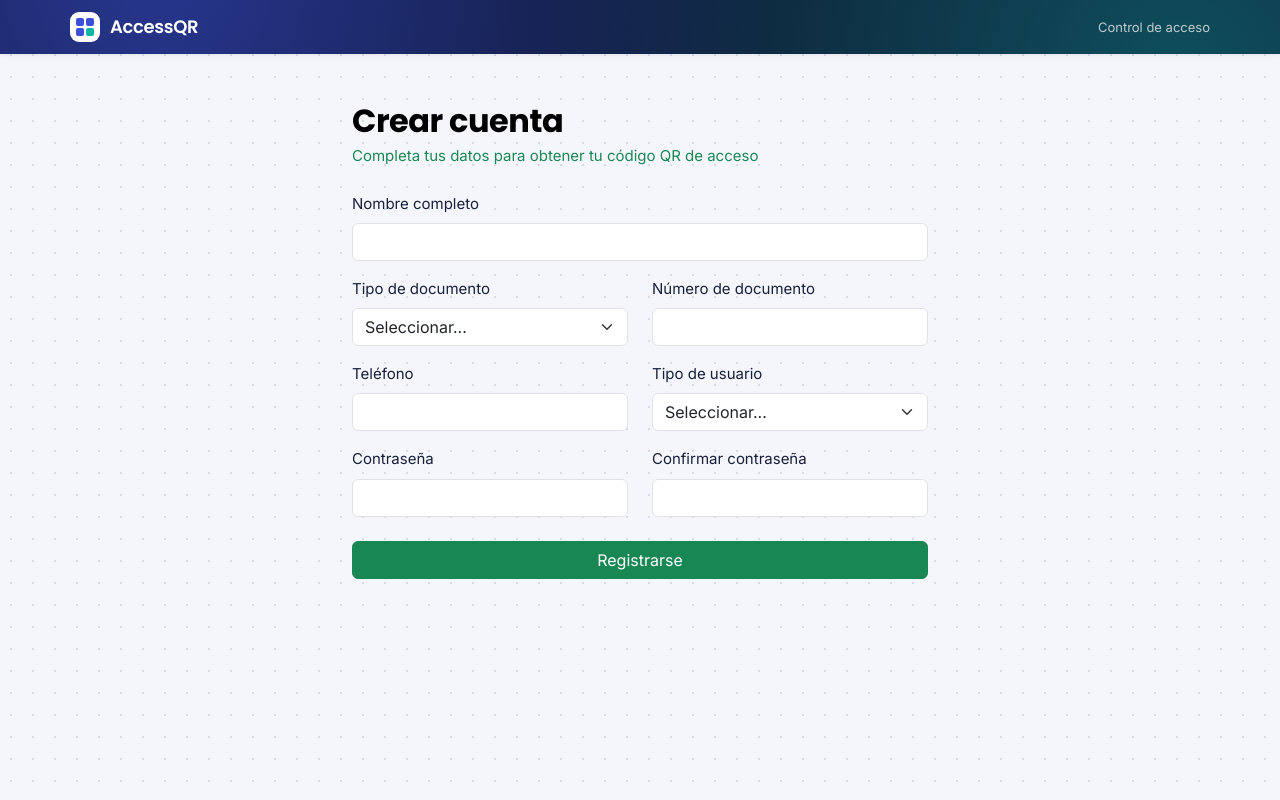
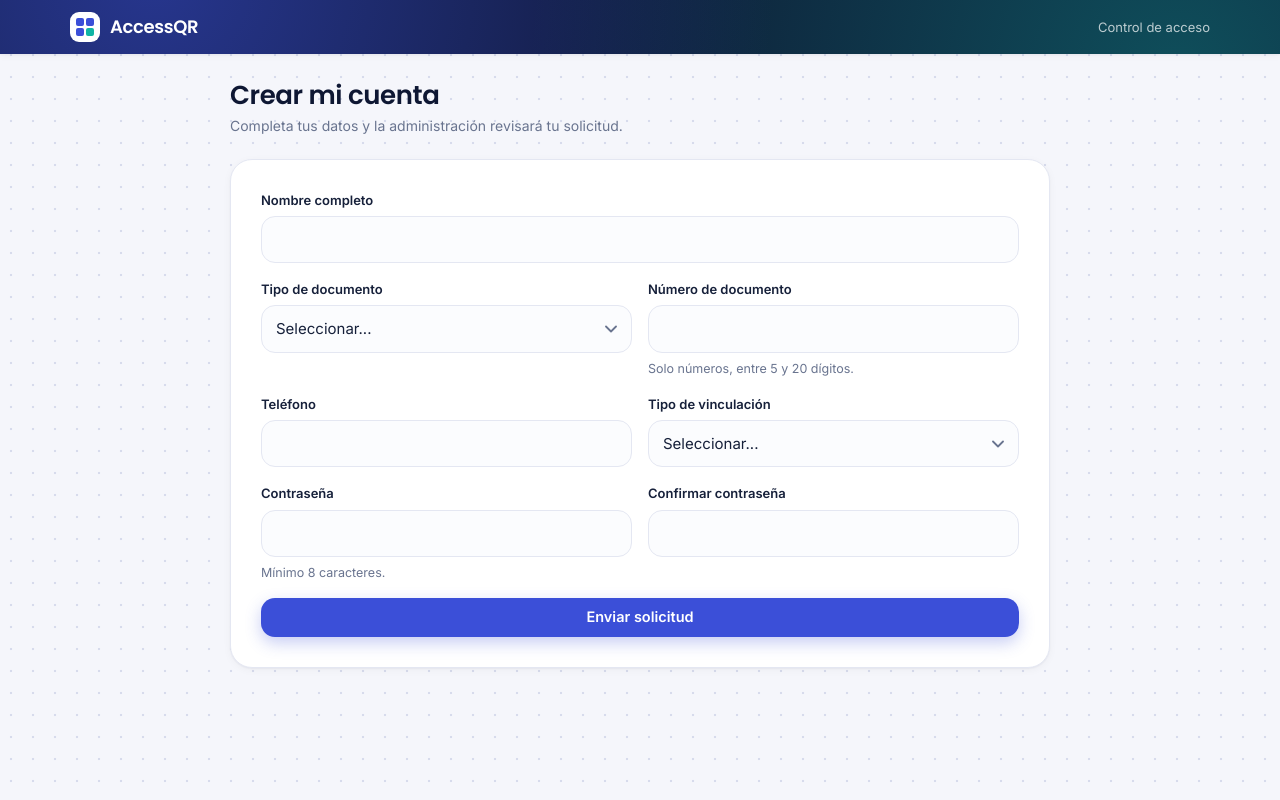
Before and after one commit to haider-castaneda/accessqr_frontend, a React (Vite) app: page /registro in a window 1280 px wide. Built offline with nearby package versions, Linux system fonts and the light colour scheme; no server answers.

Commit message:
feat(ui): credencial del QR, registro y confirmacion

```diff
--- a/src/pages/MiQR/MiQR.jsx
+++ b/src/pages/MiQR/MiQR.jsx
@@ -7,18 +7,25 @@ function MiQR() {
 
   if (!datos?.qr) {
     return (
-      <div>
+      <div className="aq-pagina">
         <Navbar />
-        <div className="container mt-5 text-center" style={{ maxWidth: '500px' }}>
-          <div className="card shadow-sm p-4">
-            <h5 className="fw-bold mb-3">No hay ningún QR para mostrar</h5>
-            <p className="text-muted">
-              Por seguridad, el código no se guarda en el navegador. Entra con tu
-              documento y tu contraseña para verlo.
-            </p>
-            <Link to="/" className="btn btn-primary mt-2">Ir al inicio</Link>
-          </div>
-        </div>
+        <main className="aq-contenido aq-contenido--estrecho">
+          <section className="aq-tarjeta">
+            <div className="aq-tarjeta__cuerpo aq-tarjeta__cuerpo--amplio"
+                 style={{ textAlign: 'center' }}>
+              <h1 style={{ fontSize: 20, marginBottom: 10 }}>
+                No hay ningún QR para mostrar
+              </h1>
+              <p style={{ color: 'var(--aq-texto-suave)', marginBottom: 20 }}>
+                Por seguridad el código no se guarda en el navegador. Entra
+                con tu documento y tu contraseña para verlo.
+              </p>
+              <Link to="/" className="aq-btn aq-btn--primario">
+                Ir al inicio
+              </Link>
+            </div>
+          </section>
+        </main>
       </div>
     )
   }
@@ -33,38 +40,49 @@ function MiQR() {
   }
 
   return (
-    <div>
+    <div className="aq-pagina">
       <Navbar />
-      <div className="container mt-4 mb-5" style={{ maxWidth: '480px' }}>
-        <div className="card shadow-sm text-center">
-          <div className="card-body p-4">
-            <h4 className="fw-bold mb-1">{datos.nombre}</h4>
-            <p className="text-muted small mb-4">Tu código de acceso</p>
+      <main className="aq-contenido aq-contenido--estrecho">
+        <div className="aq-credencial aq-aparece">
 
-            <div className="border rounded p-3 mb-4 bg-light">
-              <img
-                src={datos.qr}
-                alt="Código QR de acceso"
-                className="img-fluid"
-                style={{ maxWidth: '240px' }}
-              />
-            </div>
+          <div className="aq-credencial__tapa">
+            <span
+              className="aq-insignia"
+              style={{ background: 'rgba(255,255,255,.16)', color: '#fff' }}
+            >
+              Cuenta activa
+            </span>
+            <h1 className="aq-credencial__nombre">{datos.nombre}</h1>
+            <span className="aq-credencial__rol">Código de acceso</span>
+          </div>
 
-            <button className="btn btn-primary w-100 mb-3" onClick={descargar}>
+          <div className="aq-credencial__muesca">
+            <span className="aq-credencial__linea" />
+          </div>
+
+          <div className="aq-credencial__qr">
+            <img src={datos.qr} alt="Código QR de acceso" />
+          </div>
+
+          <div className="aq-credencial__pie">
+            <button
+              className="aq-btn aq-btn--primario aq-btn--bloque"
+              onClick={descargar}
+            >
               Descargar imagen
             </button>
-
-            <p className="text-muted small mb-0">
-              Es personal e intransferible. Guárdalo en tu celular: en portería
+            <p className="aq-credencial__nota">
+              Personal e intransferible. Guárdalo en tu celular: en portería
               basta con mostrarlo en la pantalla.
             </p>
           </div>
+
         </div>
 
-        <div className="text-center mt-3">
-          <Link to="/" className="btn btn-link">Volver al inicio</Link>
-        </div>
-      </div>
+        <p style={{ textAlign: 'center', marginTop: 18 }}>
+          <Link to="/">Volver al inicio</Link>
+        </p>
+      </main>
     </div>
   )
 }
--- a/src/pages/Registro/Registro.jsx
+++ b/src/pages/Registro/Registro.jsx
@@ -1,7 +1,7 @@
-import React, { useState } from 'react'
+import { useState } from 'react'
 import { useNavigate } from 'react-router-dom'
 import Navbar from '../../components/Navbar'
-import { peticionApi } from '../../services/api'
+import { enviar } from '../../services/api'
 
 function Registro() {
   const navigate = useNavigate()
@@ -12,12 +12,13 @@ function Registro() {
     telefono: '',
     tipo_usuario: '',
     contrasena: '',
-    confirmar_contrasena: ''
+    confirmar_contrasena: '',
   })
   const [error, setError] = useState('')
   const [cargando, setCargando] = useState(false)
 
-  const handleChange = (e) => setFormData({ ...formData, [e.target.name]: e.target.value })
+  const handleChange = (e) =>
+    setFormData({ ...formData, [e.target.name]: e.target.value })
 
   const handleSubmit = async (e) => {
     e.preventDefault()
@@ -28,42 +29,56 @@ function Registro() {
     }
     setCargando(true)
     try {
-      const data = await peticionApi('/registro', {
-        method: 'POST',
-        body: JSON.stringify(formData)
+      const data = await enviar('/registro', formData)
+      navigate('/confirmacion', {
+        state: { usuario: formData, respuesta: data },
       })
-      navigate('/confirmacion', { state: { usuario: formData, respuesta: data } })
     } catch (err) {
-      setError(err.message || 'Error al registrar solicitud')
+      setError(err.message || 'Error al registrar la solicitud')
     } finally {
       setCargando(false)
     }
   }
 
   return (
-    <div>
+    <div className="aq-pagina">
       <Navbar />
-      <div className="container mt-5" style={{ maxWidth: '600px' }}>
-        <h2 className="fw-bold mb-1 text-black">Crear cuenta</h2>
-        <p className="text-success mb-4">Completa tus datos para obtener tu código QR de acceso</p>
-        {error && <div className="alert alert-danger py-2 small text-center mb-3">{error}</div>}
-        <form onSubmit={handleSubmit}>
-          <div className="mb-3">
-            <label className="form-label">Nombre completo</label>
+
+      <main className="aq-contenido aq-contenido--medio">
+        <div className="aq-encabezado-pagina">
+          <h1>Crear mi cuenta</h1>
+          <p>Completa tus datos y la administración revisará tu solicitud.</p>
+        </div>
+
+        {error && (
+          <div className="aq-aviso aq-aviso--error">
+            <span className="aq-aviso__punto" />
+            <span>{error}</span>
+          </div>
+        )}
+
+        <section className="aq-tarjeta">
+          <form
+            className="aq-tarjeta__cuerpo aq-tarjeta__cuerpo--amplio"
+            onSubmit={handleSubmit}
+          >
+            <div className="aq-campo-grupo">
+              <label className="aq-etiqueta">Nombre completo</label>
               <input
                 type="text"
-              className="form-control"
+                className="aq-campo"
                 name="nombre"
                 value={formData.nombre}
                 onChange={handleChange}
                 required
               />
             </div>
-          <div className="row">
-            <div className="col-md-6 mb-3">
-              <label className="form-label">Tipo de documento</label>
+
+            <div className="aq-rejilla aq-rejilla--2" style={{ gap: '0 16px' }}>
+              <div className="aq-campo-grupo">
+                <label className="aq-etiqueta">Tipo de documento</label>
                 <select
-                className="form-select"
+                  className="aq-campo"
                   name="tipo_documento"
                   value={formData.tipo_documento}
                   onChange={handleChange}
@@ -75,62 +90,67 @@ function Registro() {
                   <option value="CE">Cédula de extranjería</option>
                 </select>
               </div>
-            <div className="col-md-6 mb-3">
-              <label className="form-label">Número de documento</label>
+
+              <div className="aq-campo-grupo">
+                <label className="aq-etiqueta">Número de documento</label>
                 <input
                   type="text"
-                className="form-control"
+                  className="aq-campo"
                   name="documento"
                   value={formData.documento}
                   onChange={handleChange}
                   required
                 />
+                <p className="aq-ayuda">Solo números, entre 5 y 20 dígitos.</p>
               </div>
-          </div>
-          <div className="row">
-            <div className="col-md-6 mb-3">
-              <label className="form-label">Teléfono</label>
+
+              <div className="aq-campo-grupo">
+                <label className="aq-etiqueta">Teléfono</label>
                 <input
                   type="text"
-                className="form-control"
+                  className="aq-campo"
                   name="telefono"
                   value={formData.telefono}
                   onChange={handleChange}
                   required
                 />
               </div>
-            <div className="col-md-6 mb-3">
-              <label className="form-label">Tipo de usuario</label>
+
+              <div className="aq-campo-grupo">
+                <label className="aq-etiqueta">Tipo de vinculación</label>
                 <select
-                className="form-select"
+                  className="aq-campo"
                   name="tipo_usuario"
                   value={formData.tipo_usuario}
                   onChange={handleChange}
                   required
                 >
                   <option value="">Seleccionar...</option>
+                  <option value="empleado">Empleado</option>
+                  <option value="miembro">Miembro</option>
                   <option value="aprendiz">Aprendiz</option>
                   <option value="instructor">Instructor</option>
                 </select>
               </div>
-          </div>
-          <div className="row">
-            <div className="col-md-6 mb-3">
-              <label className="form-label">Contraseña</label>
+
+              <div className="aq-campo-grupo">
+                <label className="aq-etiqueta">Contraseña</label>
                 <input
                   type="password"
-                className="form-control"
+                  className="aq-campo"
                   name="contrasena"
                   value={formData.contrasena}
                   onChange={handleChange}
                   required
                 />
+                <p className="aq-ayuda">Mínimo 8 caracteres.</p>
               </div>
-            <div className="col-md-6 mb-3">
-              <label className="form-label">Confirmar contraseña</label>
+
+              <div className="aq-campo-grupo">
+                <label className="aq-etiqueta">Confirmar contraseña</label>
                 <input
                   type="password"
-                className="form-control"
+                  className="aq-campo"
                   name="confirmar_contrasena"
                   value={formData.confirmar_contrasena}
                   onChange={handleChange}
@@ -138,11 +158,17 @@ function Registro() {
                 />
               </div>
             </div>
-          <button type="submit" className="btn btn-success w-100 mt-2" disabled={cargando}>
-            {cargando ? 'REGISTRANDO...' : 'Registrarse'}
+
+            <button
+              type="submit"
+              className="aq-btn aq-btn--primario aq-btn--bloque"
+              disabled={cargando}
+            >
+              {cargando ? 'Enviando...' : 'Enviar solicitud'}
             </button>
           </form>
-      </div>
+        </section>
+      </main>
     </div>
   )
 }
```
Also changed, not shown: src/pages/Confirmacion/Confirmacion.jsx (+37 -12 lines). Lines whose indentation alone changed are shown as unchanged.
